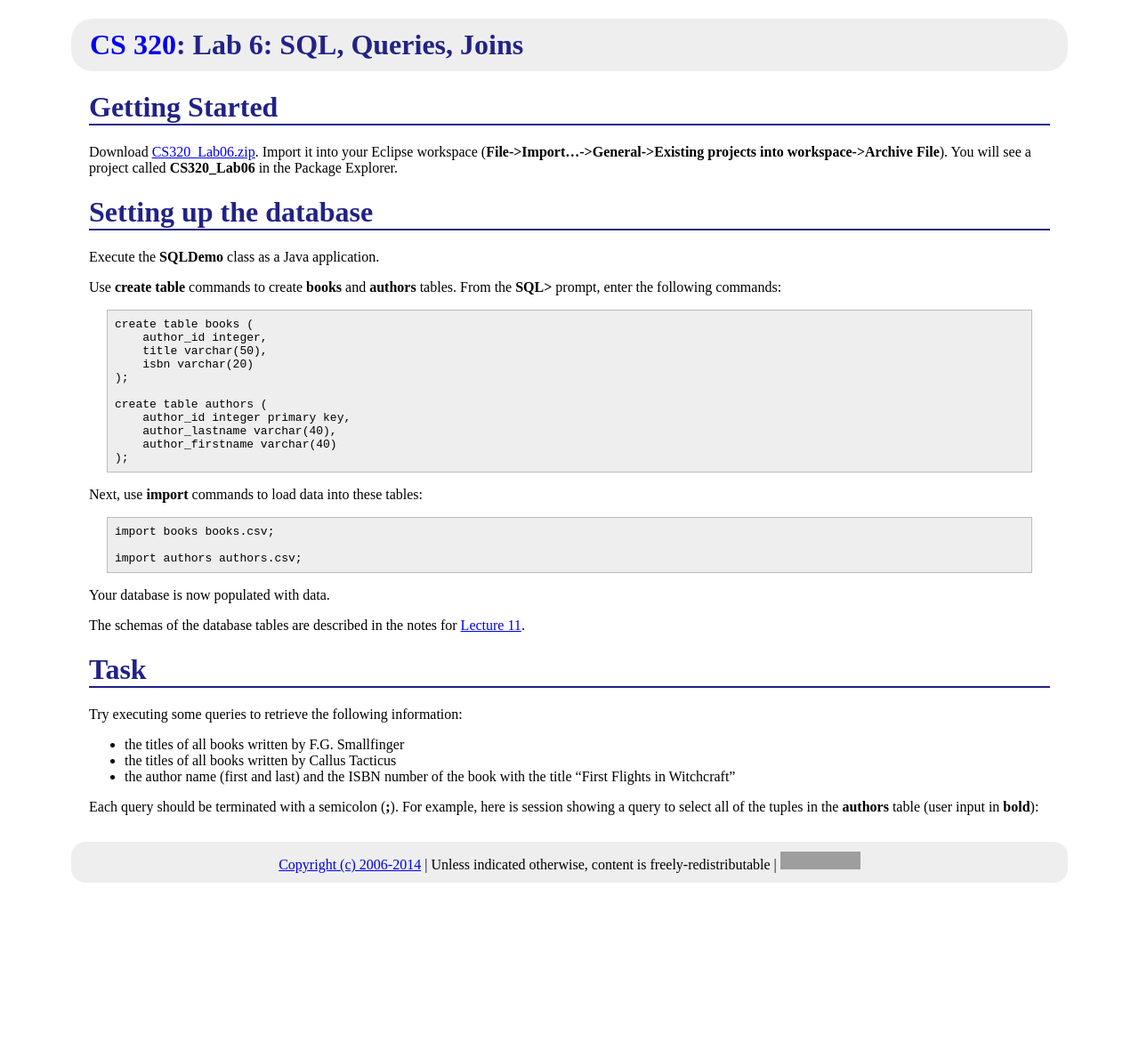
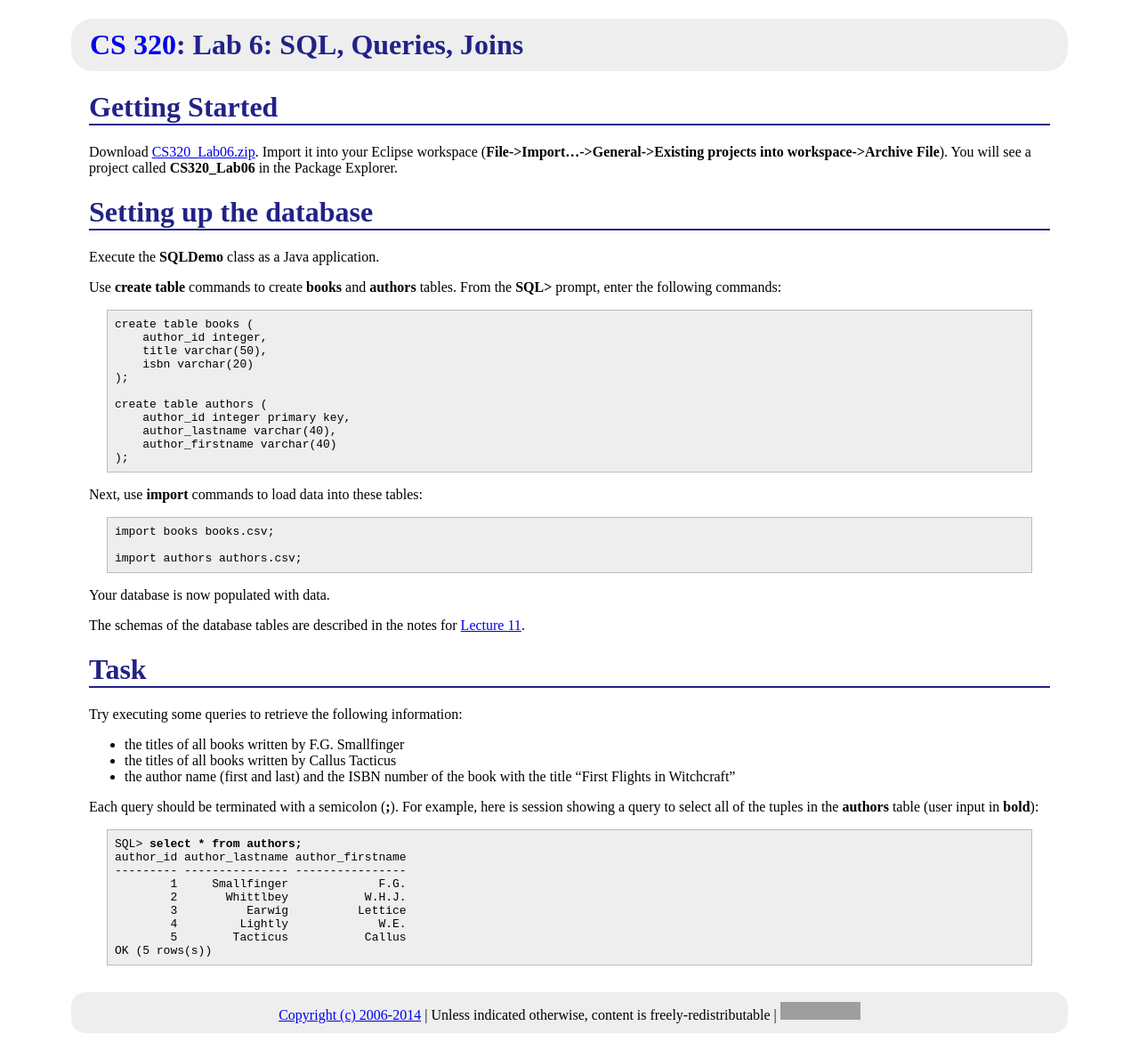
Before and after one commit to ycpcs/cs320-spring2014, a Jekyll site: the page built from labs/lab06.md, in a window 1280 px wide. Shown: the whole page at 89% size. Built offline with Jekyll 4.4.1, drawn with Linux system fonts in a browser that asks for light colours; Markdown is read by kramdown in place of the engine named in the settings; before the commit the page ends 1002 px from its top, so only the background shows below that; grey boxes are pictures that could not be loaded.

Commit message:
add code example

```diff
--- a/labs/lab06.md
+++ b/labs/lab06.md
@@ -47,3 +47,15 @@ Try executing some queries to retrieve the following information:
 -   the author name (first and last) and the ISBN number of the book with the title "First Flights in Witchcraft"
 
 Each query should be terminated with a semicolon (**;**). For example, here is session showing a query to select all of the tuples in the **authors** table (user input in **bold**):
+
+<pre>
+SQL> <b>select * from authors;</b>
+author_id author_lastname author_firstname
+--------- --------------- ----------------
+        1     Smallfinger             F.G.
+        2       Whittlbey           W.H.J.
+        3          Earwig          Lettice
+        4         Lightly             W.E.
+        5        Tacticus           Callus
+OK (5 rows(s))
+</pre>
```
